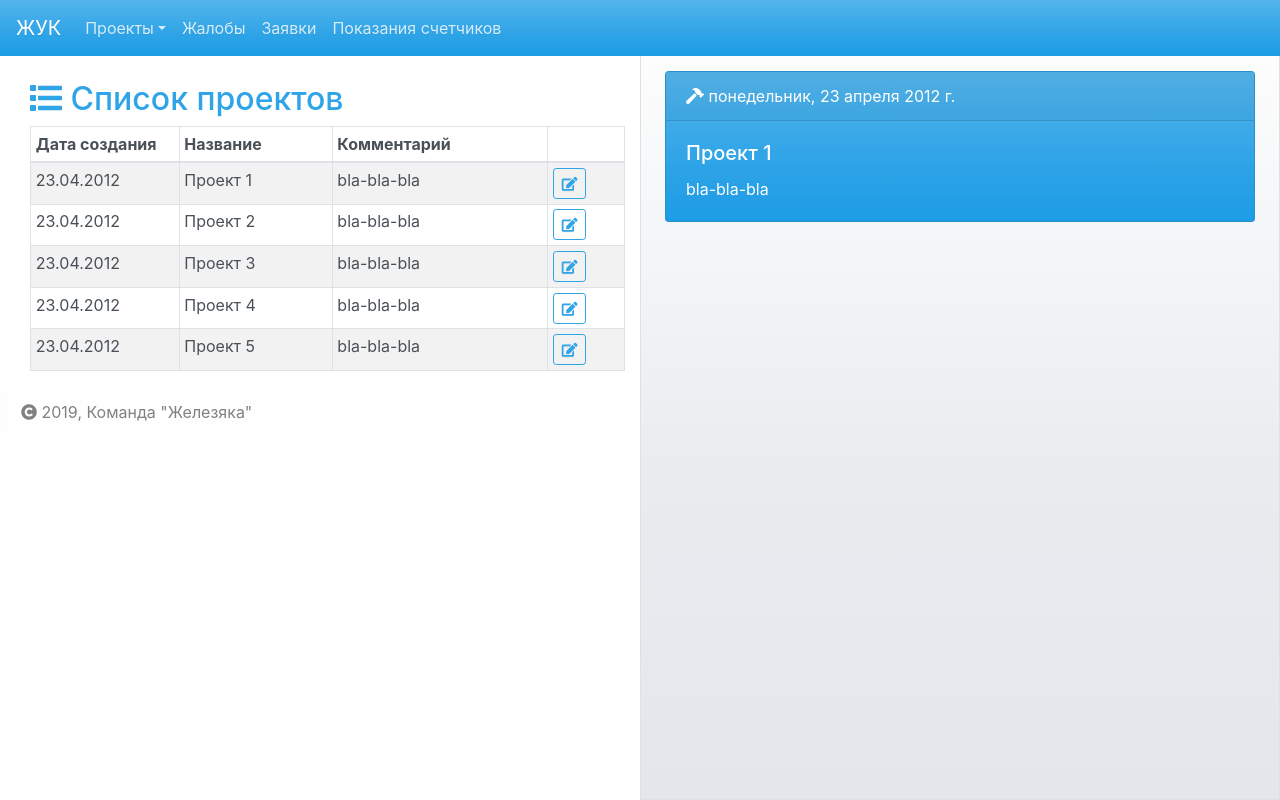
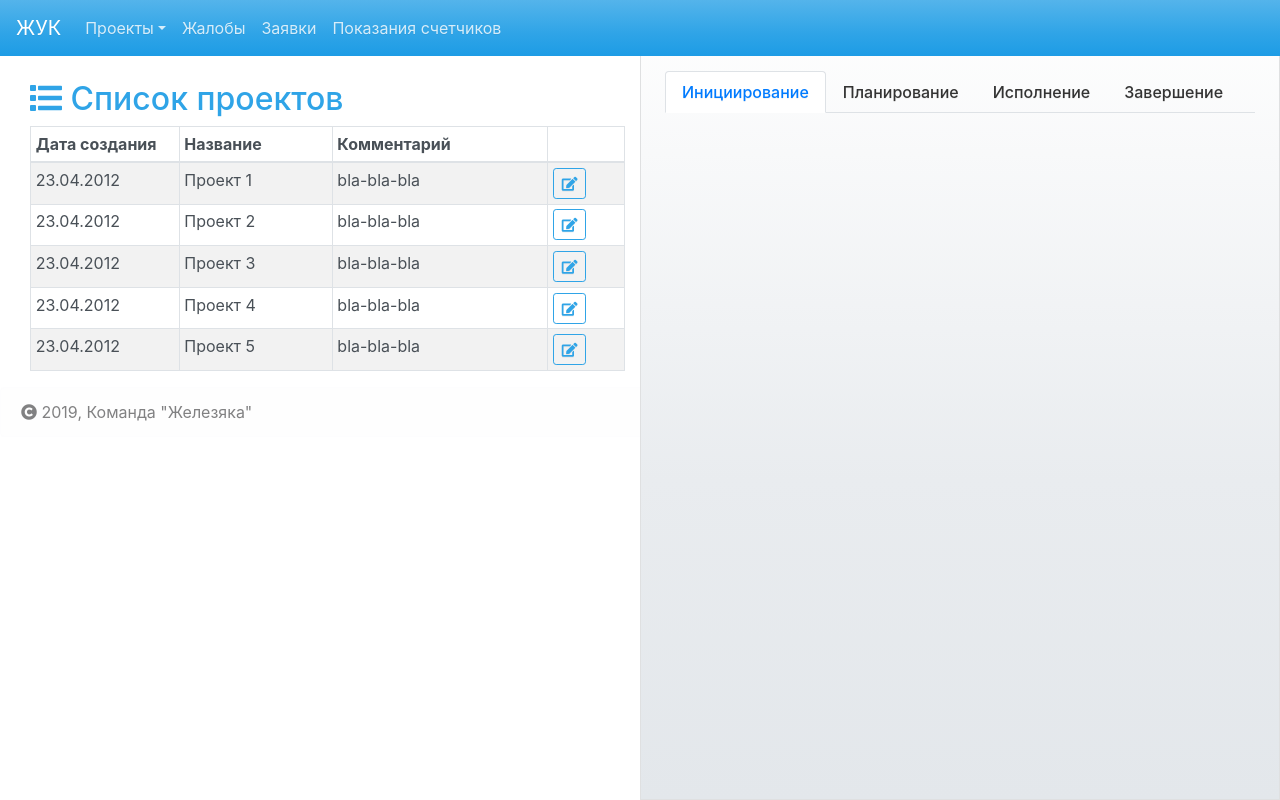
Before and after one commit to AlLevykin/leadersofdigital-ui, a React (Create React App) app: page / in a window 1280 px wide. Built offline with nearby package versions, Linux system fonts and the light colour scheme.

Commit message:
Разметка карточки проекта.

```diff
--- /dev/null
+++ b/src/components/containers/Implementation.js
@@ -0,0 +1,11 @@
+import { connect } from 'react-redux'
+import ImplementationCard from '../ui/ImplementationCard'
+
+const Implementation = connect(
+    state =>
+        ({
+            project: state.projects.filter(project => project.isCurrent === 1)[0]
+        })
+)(ImplementationCard)
+
+export default Implementation
--- /dev/null
+++ b/src/components/containers/Planning.js
@@ -0,0 +1,11 @@
+import { connect } from 'react-redux'
+import PlanningCard from '../ui/PlanningCard'
+
+const Planning = connect(
+    state =>
+        ({
+            project: state.projects.filter(project => project.isCurrent === 1)[0]
+        })
+)(PlanningCard)
+
+export default Planning
--- /dev/null
+++ b/src/components/containers/Result.js
@@ -0,0 +1,11 @@
+import { connect } from 'react-redux'
+import ResultCard from '../ui/ResultCard'
+
+const Result = connect(
+    state =>
+        ({
+            project: state.projects.filter(project => project.isCurrent === 1)[0]
+        })
+)(ResultCard)
+
+export default Result
--- /dev/null
+++ b/src/components/ui/ImplementationCard.js
@@ -0,0 +1,6 @@
+import React from 'react';
+
+const ImplementationCard = ({project}) =>
+<h1>ImplementationCard</h1>
+
+export default ImplementationCard
--- /dev/null
+++ b/src/components/ui/PlanningCard.js
@@ -0,0 +1,6 @@
+import React from 'react';
+
+const PlanningCard = ({project}) =>
+<h1>PlanningCard</h1>
+
+export default PlanningCard
--- a/src/components/ui/ProjectCard.js
+++ b/src/components/ui/ProjectCard.js
@@ -1,33 +1,24 @@
-import React, {Fragment} from 'react';
-import Row from 'react-bootstrap/Row'
-import Col from 'react-bootstrap/Col'
-import Card from 'react-bootstrap/Card'
-
+import React from 'react';
+import Tabs from 'react-bootstrap/Tabs'
+import Tab from 'react-bootstrap/Tab'
+import Planning from '../containers/Planning'
+import Implementation from '../containers/Implementation'
+import Result from '../containers/Result'
 
 const ProjectCard = ({project}) =>
-<Fragment>
+<Tabs defaultActiveKey="initiation" id="project-card">
+    <Tab eventKey="initiation" title="Инициирование">
 
-    <Row>
-    <Col>
-        <div className="card-view">
-        {
-
-                <Card key={project.id} bg="primary" text="white">
-                    <Card.Header><i className="fas fa-hammer"></i> {new Date(project.timestamp).toLocaleString('ru-RU', { weekday: 'long', year: 'numeric', month: 'long', day: 'numeric' })}</Card.Header>
-                    <Card.Body>
-                        <Card.Title className="text-white">{project.title}</Card.Title>
-                        <Card.Text>
-                        {project.description}
-                        </Card.Text>
-                    </Card.Body>
-                </Card>
-
-        }
-        </div>
-    </Col>
-    </Row>
-
-
-</Fragment>
+    </Tab>
+    <Tab eventKey="planning" title="Планирование">
+        <Planning/>
+    </Tab>
+    <Tab eventKey="implementation" title="Исполнение">
+        <Implementation/>
+    </Tab>
+    <Tab eventKey="result" title="Завершение">
+        <Result/>
+    </Tab>
+</Tabs>
 
 export default ProjectCard
--- /dev/null
+++ b/src/components/ui/ResultCard.js
@@ -0,0 +1,6 @@
+import React from 'react';
+
+const ResultCard = ({project}) =>
+<h1>ResultCard</h1>
+
+export default ResultCard
```
